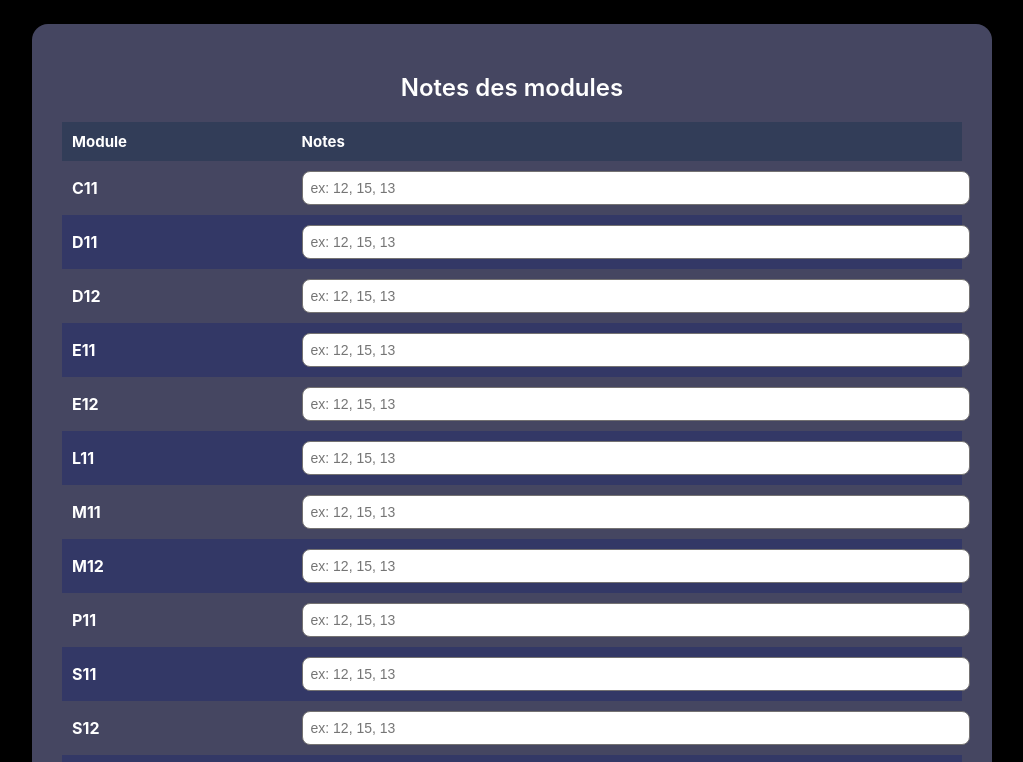
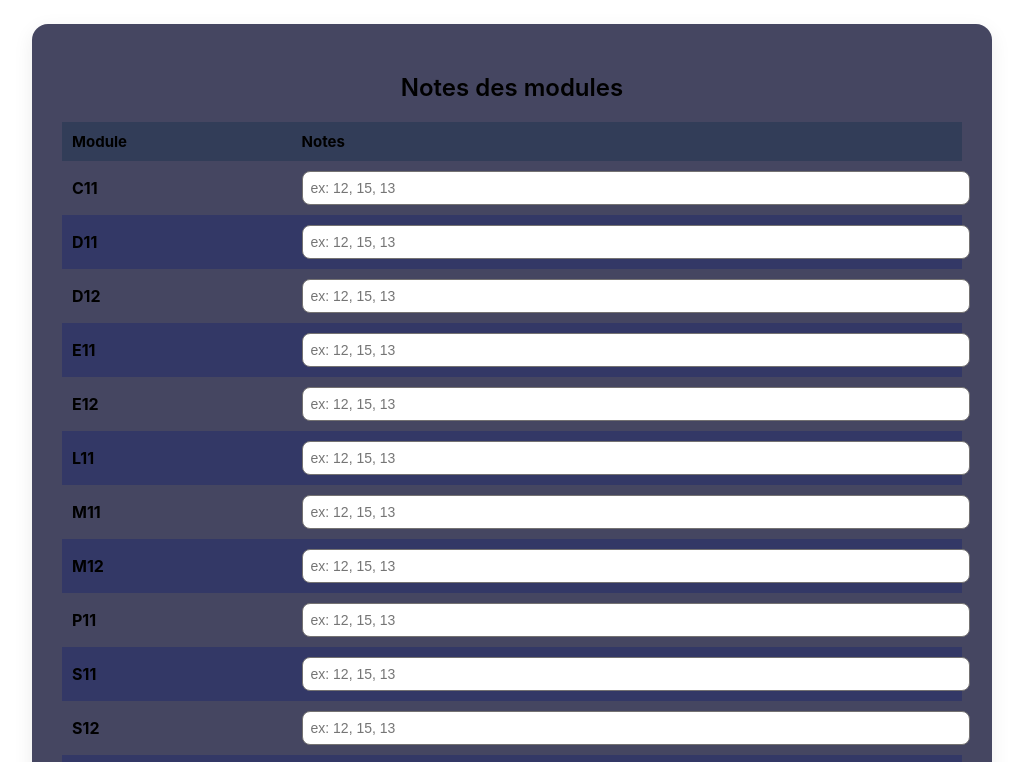
Before and after one commit to danjessy/CALUE, a plain HTML site: page index.html in a window 1280 px wide. Shown: the part 311-1073 px from the top of the page, without its empty margins (128-1151 px from the left). Drawn offline with nearby package versions, Linux system fonts and the light colour scheme.

Commit message:
Update style.css

```diff
--- a/style.css
+++ b/style.css
@@ -1,9 +1,9 @@
 body {
     font-family: "Inter", sans-serif;
-    background: #000000;
+    background: #ffffff;
     margin: 0;
     padding: 0;
-    color: #ffffff;
+    color: #000000;
     font-weight: bold;
 }
 
```
